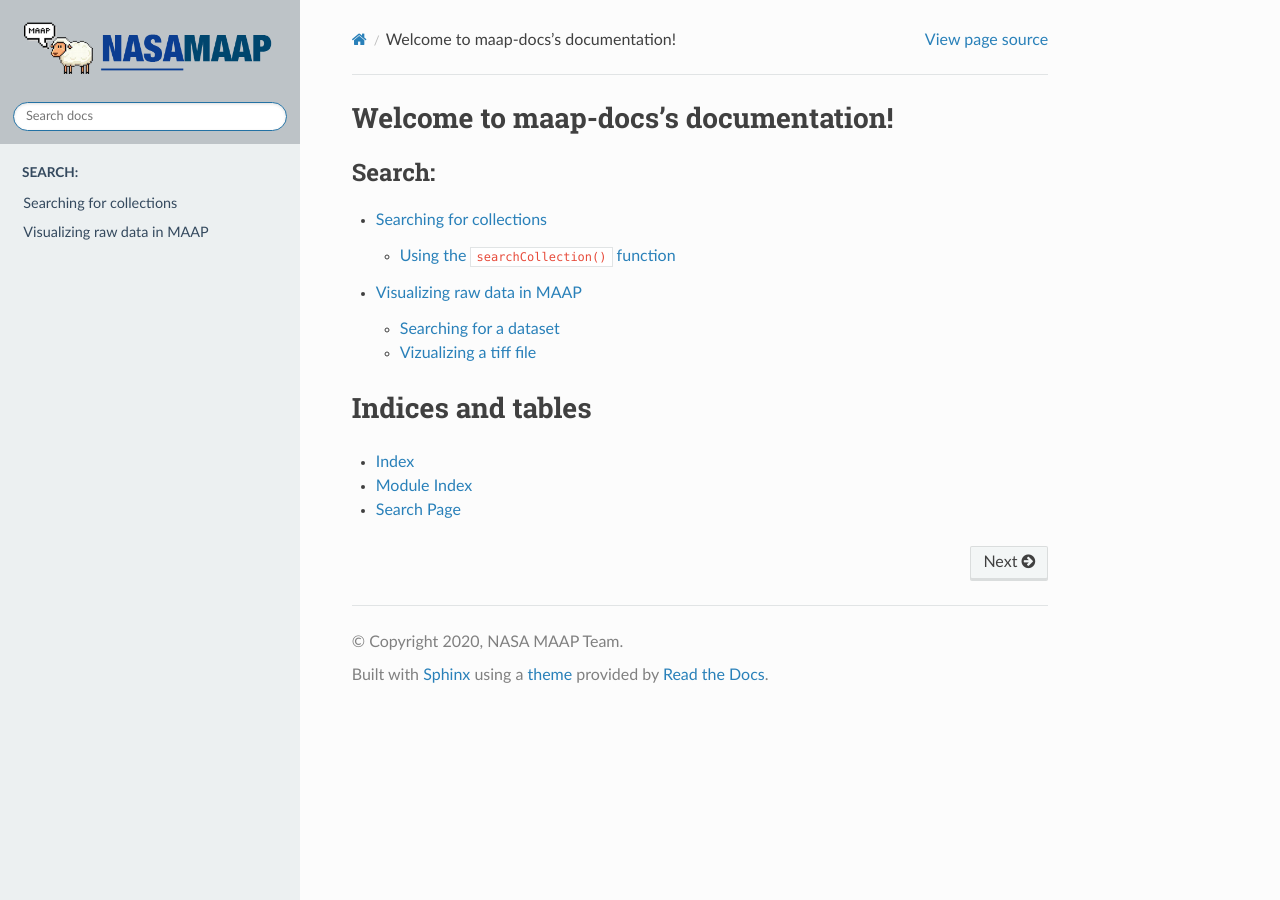
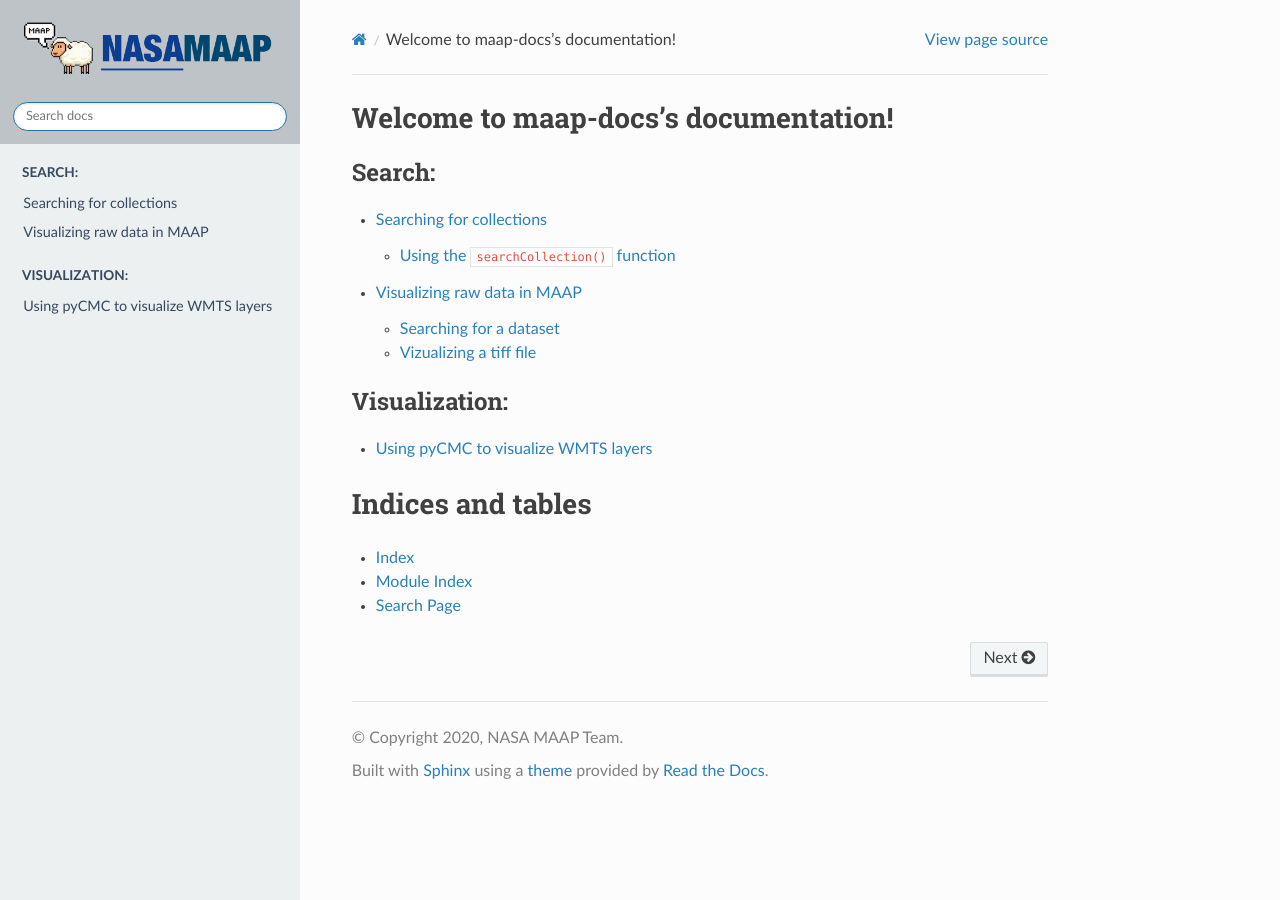
Before and after one commit to MAAP-Project/maap-documentation, a Sphinx documentation site: the page built from docs/source/index.rst, in a window 1280 px wide. Built offline with Sphinx 7.4.7 and the Read the Docs theme 2.0.0, drawn with Linux system fonts in a browser that asks for light colours.

Commit message:
Added doc page for visualizing data using pyCMC

```diff
--- a/docs/source/index.rst
+++ b/docs/source/index.rst
@@ -14,6 +14,12 @@ Welcome to maap-docs's documentation!
   search/maap_rawdata_visualization.ipynb
 
 
+.. toctree::
+  :maxdepth: 2
+  :caption: Visualization:
+
+  visualization/using_pycmc.ipynb
+
 
 Indices and tables
 ==================
```
Also changed, not shown: docs/source/visualization/using_pycmc.ipynb (added).
